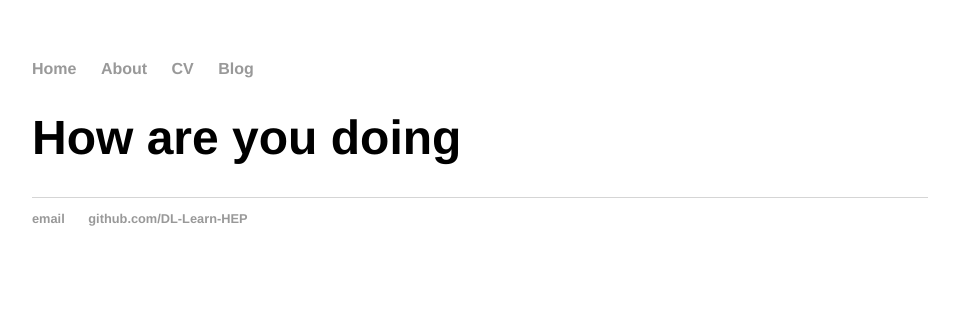
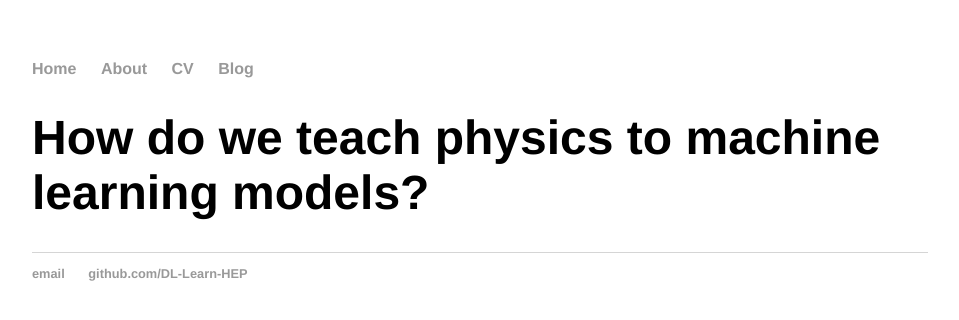
Before and after one commit to DL-Learn-HEP/DL-Learn-HEP.github.io, a Jekyll site: the page built from index.html, in a window 1280 px wide. Shown: the top 320 px of the page, without its empty margins (160-1119 px from the left). Built offline with Jekyll 4.4.1, drawn with Linux system fonts in a browser that asks for light colours.

Commit message:
Update index.html

```diff
--- a/index.html
+++ b/index.html
@@ -3,5 +3,5 @@ layout: default
 title: Shaokai is thinking or coding.
 ---
 <div class="blurb">
-	<h1>How are you doing </h1>
+	<h1> How do we teach physics to machine learning models? </h1>
 </div><!-- /.blurb -->
```
